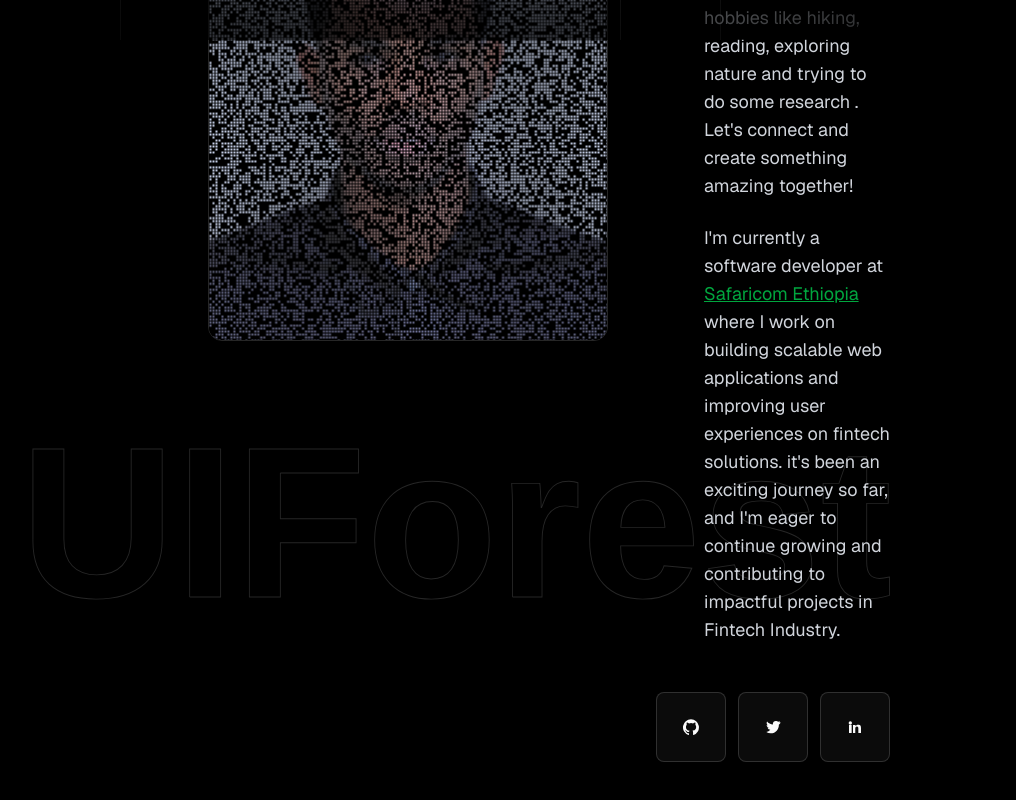
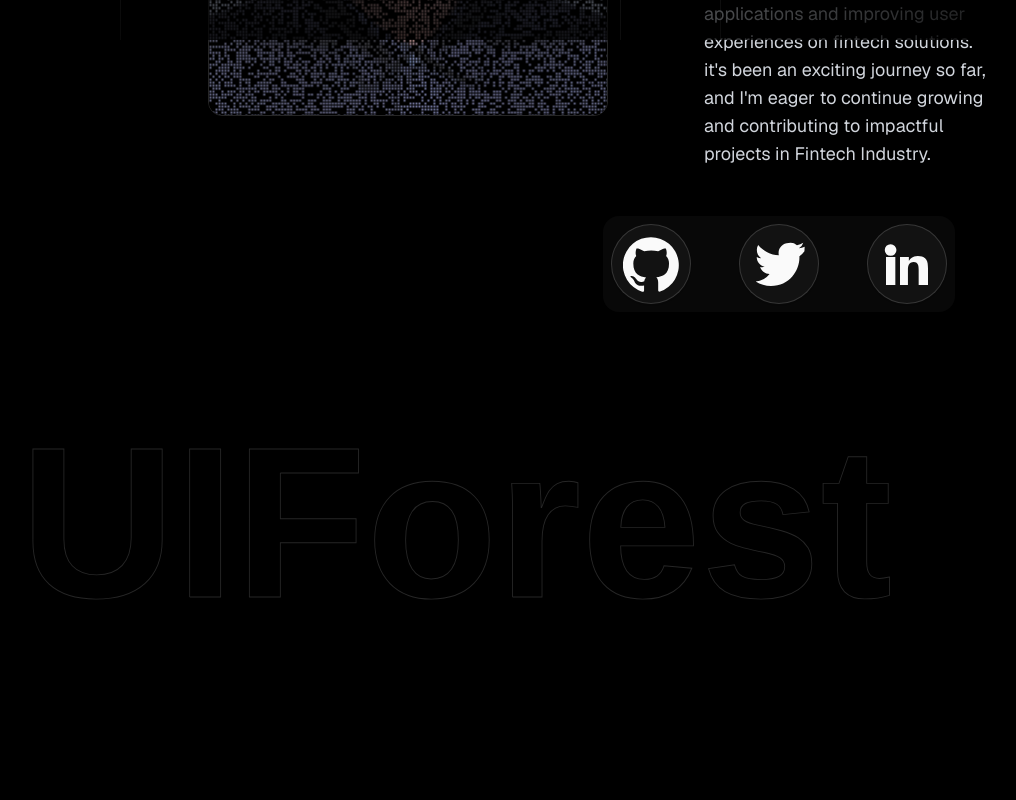
Before and after one commit to ake144/portfolio, a Next.js app: page / in a window 1280 px wide. Shown: the part 760-1560 px from the top of the page, without its empty margins (184-1200 px from the left). Built offline with nearby package versions, Linux system fonts and the light colour scheme.

Commit message:
Enhance AboutMe component with updated social buttons and improved layout

```diff
--- a/components/about.tsx
+++ b/components/about.tsx
@@ -69,14 +69,17 @@ const AboutMe = () => {
             it's been an exciting journey so far, and I'm eager to continue growing and contributing  to impactful projects in Fintech Industry.
           </p>
 
-          <div className="justify-end flex mt-12 " >
+          <div className="flex justify-end items-center mt-12 pr-8">
+            <div className="bg-white/5 dark:bg-white/3 rounded-2xl p-2">
               <SocialButtons
-                github="https://github.com/your-username"
+                size="lg"
+                className="gap-12"
+                github="https://github.com/ake144"
                 twitter="https://twitter.com/your-handle"
                 linkedin="https://www.linkedin.com/in/your-profile"
-
               />
             </div>
+          </div>
 
       </div>
       </div>
--- a/components/ui/social-buttons.tsx
+++ b/components/ui/social-buttons.tsx
@@ -7,6 +7,7 @@ type SocialButtonsProps = {
   twitter?: string;
   linkedin?: string;
   className?: string;
+  size?: "sm" | "md" | "lg";
 };
 
 const IconGithub = (props: { className?: string }) => (
@@ -32,17 +33,18 @@ export function SocialButtons({
   twitter = "https://twitter.com/your-handle",
   linkedin = "https://www.linkedin.com/in/your-profile",
   className,
+  size = "lg",
 }: SocialButtonsProps) {
   return (
-    <div className={cn("flex gap-3 items-center justify-center" , className)}>
+    <div className={cn("flex gap-12 items-center", className)}>
       <Button
         asChild
         variant="outline"
         size="lg"
-        className="flex items-center gap-2 px-3 h-[70px] w-[70px] py-2 hover:scale-105 transform transition"
+        className="flex items-center justify-center rounded-full h-20 w-20 hover:scale-105 transform transition"
       >
         <a href={github} target="_blank" rel="noopener noreferrer" aria-label="GitHub">
-          <IconGithub className="w-[50px] h-[50px] " />
+          <IconGithub className="size-custom w-14 h-14" />
         </a>
       </Button>
 
@@ -50,10 +52,10 @@ export function SocialButtons({
         asChild
         variant="outline"
         size="lg"
-        className="flex items-center gap-2 px-3 h-[70px] w-[70px] py-2 hover:scale-105 transform transition"
+        className="flex items-center justify-center rounded-full h-20 w-20 hover:scale-105 transform transition"
       >
         <a href={twitter} target="_blank" rel="noopener noreferrer" aria-label="Twitter">
-          <IconTwitter className="w-[50px] h-[50px]" />
+                <IconTwitter className="size-custom w-14 h-14" />
         </a>
       </Button>
 
@@ -61,10 +63,10 @@ export function SocialButtons({
         asChild
         variant="outline"
         size="lg"
-        className="flex items-center h-[70px] w-[70px] gap-2 px-3 py-2 hover:scale-105 transform transition"
+        className="flex items-center justify-center rounded-full h-20 w-20 hover:scale-105 transform transition"
       >
         <a href={linkedin} target="_blank" rel="noopener noreferrer" aria-label="LinkedIn">
-          <IconLinkedIn className="w-full h-full" />
+                <IconLinkedIn className="size-custom w-14 h-14" />
         </a>
       </Button>
     </div>
```
